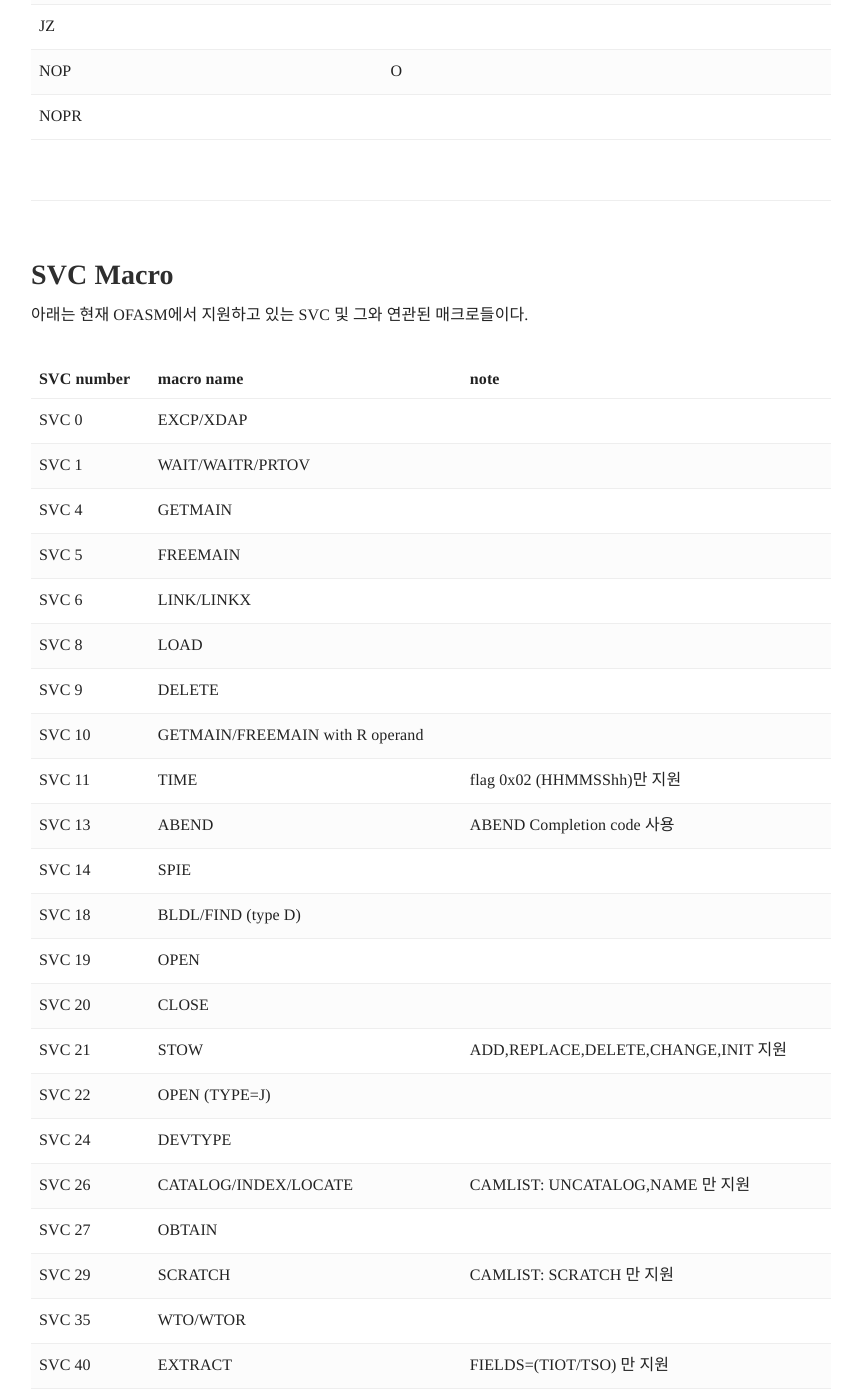
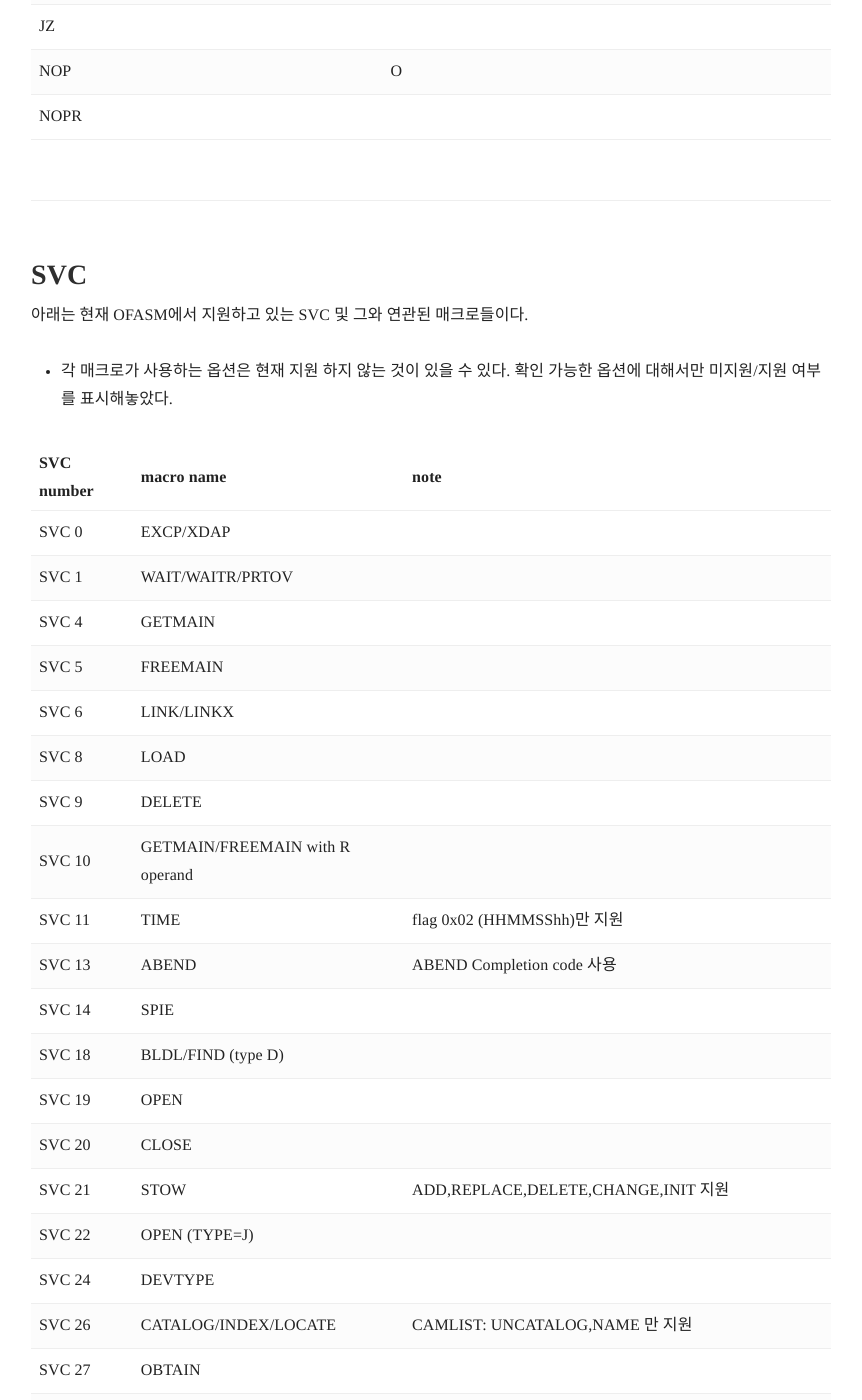
Before and after one commit to Tmaxsoft-Compiler/OFASM-Analyze-Manual, a Jekyll site: the page built from _docs/appendix/ofasm_supported_inst.md, in a window 1280 px wide and 1400 px high, scrolled down 18460 px. Shown: the whole window, without its empty margins (359-1221 px from the left). Built offline with Jekyll 4.4.1, drawn with Linux system fonts in a browser that asks for light colours; some of the changed text lies outside the part shown.

Commit message:
Fix description for SVC supporting

```diff
--- a/_docs/appendix/ofasm_supported_inst.md
+++ b/_docs/appendix/ofasm_supported_inst.md
@@ -419,8 +419,10 @@ OFASM이 지원하는 명령어는 아래 리스트를 참고한다.
 |	NOP	|	O	|	|
 |	NOPR	|		|	|
 
-### SVC Macro
+### SVC
 아래는 현재 OFASM에서 지원하고 있는 SVC 및 그와 연관된 매크로들이다.
+
+* 각 매크로가 사용하는 옵션은 현재 지원 하지 않는 것이 있을 수 있다. 확인 가능한 옵션에 대해서만 미지원/지원 여부를 표시해놓았다.
 
 | SVC number | macro name | note |
 | --- | --- | --- |
@@ -446,7 +448,7 @@ OFASM이 지원하는 명령어는 아래 리스트를 참고한다.
 |	SVC 29	|	SCRATCH	|	CAMLIST: SCRATCH 만 지원	|
 |	SVC 35	|	WTO/WTOR	|		|
 |	SVC 40	|	EXTRACT	|	FIELDS=(TIOT/TSO) 만 지원	|
-|	SVC 47	|	STIMER/STIMERM	|	BINTVL,DINTVL 만 지원	|
+|	SVC 47	|	STIMER/STIMERM	|	STIMERM은 미지원, STIMER 옵션 중 BINTVL,DINTVL만 지원	|
 |	SVC 48	|	DEQ	|		|
 |	SVC 51	|	SNAP or SNAPX/SDUMP or SDUMPX	|		|
 |	SVC 56	|	ENQ	|		|
```
